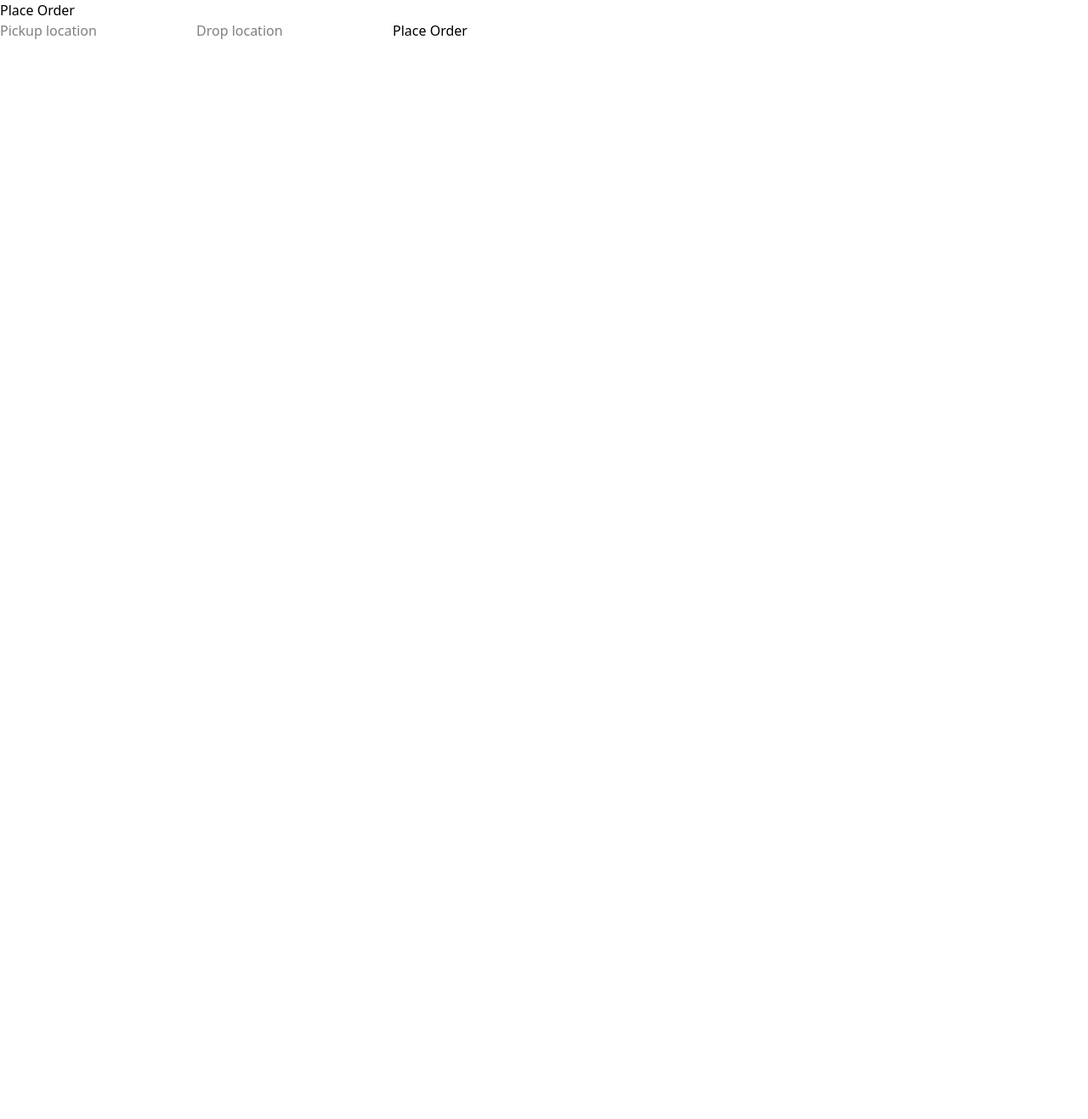
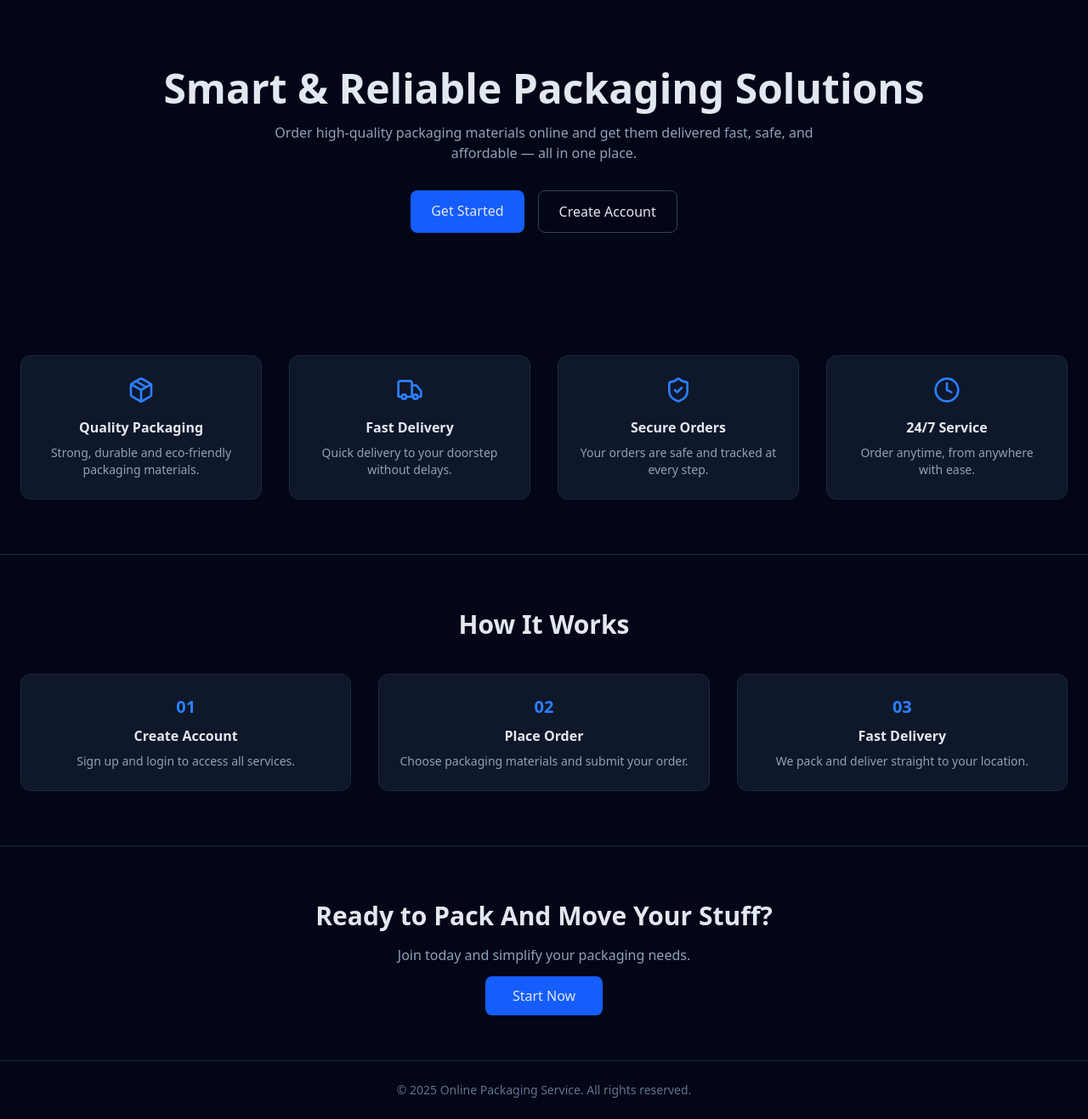
Before and after one commit to 92657/OnlinePckagingService, a React (Vite) app: page / in a window 1280 px wide. Shown: the whole page at 85% size. Before the commit the page ends 800 px from the top, so only its background shows below. Built offline with nearby package versions, Linux system fonts and the light colour scheme.

Commit message:
Home Page

```diff
--- a/src/pages/Home.jsx
+++ b/src/pages/Home.jsx
@@ -1,88 +1,126 @@
-import { useState } from "react";
-import { addDoc, collection, serverTimestamp } from "firebase/firestore";
-import { db } from "../firebase/Firebase";
+import React from "react";
+import { Link } from "react-router-dom";
+import { Package, Truck, ShieldCheck, Clock } from "lucide-react";
 
-const Placeorder = () => {
-  const [pickup, setPickup] = useState("");
-  const [drop, setDrop] = useState("");
-  const [distance, setDistance] = useState("");
-  const [loading, setLoading] = useState(false);
-  const [error, setError] = useState("");
+const Home = () => {
+  return (
+    <div className="bg-[#020617] text-slate-200 min-h-screen">
+      {/* HERO SECTION */}
+      <section className="max-w-7xl mx-auto px-6 py-20 text-center">
+        <h1 className="text-4xl md:text-5xl font-bold mb-4">
+          Smart & Reliable Packaging Solutions
+        </h1>
+        <p className="text-slate-400 max-w-2xl mx-auto mb-8">
+          Order high-quality packaging materials online and get them delivered
+          fast, safe, and affordable — all in one place.
+        </p>
 
-  const calculateDistanceAndSave = () => {
-    if (!window.google) {
-      setError("Google Maps not loaded");
-      return;
-    }
+        <div className="flex justify-center gap-4">
+          <Link
+            to="/login"
+            className="bg-blue-600 hover:bg-blue-700 px-6 py-3 rounded-lg font-medium"
+          >
+            Get Started
+          </Link>
+          <Link
+            to="/register"
+            className="border border-slate-700 hover:bg-slate-800 px-6 py-3 rounded-lg font-medium"
+          >
+            Create Account
+          </Link>
+        </div>
+      </section>
 
-    setLoading(true);
-    setError("");
+      {/* FEATURES */}
+      <section className="max-w-7xl mx-auto px-6 py-16 grid gap-8 md:grid-cols-4">
+        <Feature
+          icon={<Package size={32} />}
+          title="Quality Packaging"
+          desc="Strong, durable and eco-friendly packaging materials."
+        />
+        <Feature
+          icon={<Truck size={32} />}
+          title="Fast Delivery"
+          desc="Quick delivery to your doorstep without delays."
+        />
+        <Feature
+          icon={<ShieldCheck size={32} />}
+          title="Secure Orders"
+          desc="Your orders are safe and tracked at every step."
+        />
+        <Feature
+          icon={<Clock size={32} />}
+          title="24/7 Service"
+          desc="Order anytime, from anywhere with ease."
+        />
+      </section>
 
-    const service = new window.google.maps.DistanceMatrixService();
+      {/* HOW IT WORKS */}
+      <section className="bg-[#020617] border-t border-slate-800">
+        <div className="max-w-7xl mx-auto px-6 py-16">
+          <h2 className="text-3xl font-bold text-center mb-10">
+            How It Works
+          </h2>
 
-    service.getDistanceMatrix(
-      {
-        origins: [pickup],
-        destinations: [drop],
-        travelMode: window.google.maps.TravelMode.DRIVING,
-        unitSystem: window.google.maps.UnitSystem.METRIC,
-      },
-      async (response, status) => {
-        setLoading(false);
+          <div className="grid md:grid-cols-3 gap-8">
+            <Step
+              number="01"
+              title="Create Account"
+              desc="Sign up and login to access all services."
+            />
+            <Step
+              number="02"
+              title="Place Order"
+              desc="Choose packaging materials and submit your order."
+            />
+            <Step
+              number="03"
+              title="Fast Delivery"
+              desc="We pack and deliver straight to your location."
+            />
+          </div>
+        </div>
+      </section>
 
-        if (status !== "OK") {
-          setError("Distance calculation failed");
-          return;
-        }
+      {/* CTA */}
+      <section className="text-center py-16 border-t border-slate-800">
+        <h2 className="text-3xl font-bold mb-4">
+          Ready to Pack And Move Your Stuff?
+        </h2>
+        <p className="text-slate-400 mb-6">
+          Join today and simplify your packaging needs.
+        </p>
 
-        const element = response.rows[0].elements[0];
+        <Link
+          to="/register"
+          className="bg-blue-600 hover:bg-blue-700 px-8 py-3 rounded-lg font-medium"
+        >
+          Start Now
+        </Link>
+      </section>
 
-        if (element.status !== "OK") {
-          setError("Invalid route");
-          return;
-        }
-
-        const distanceText = element.distance.text;
-        const distanceValue = element.distance.value / 1000; // km
-
-        setDistance(distanceText);
-
-        // 🔥 Save to Firebase
-        await addDoc(collection(db, "orders"), {
-          pickup,
-          drop,
-          distanceText,
-          distanceValue,
-          createdAt: serverTimestamp(),
-        });
-      }
-    );
-  };
-
-  return (
-    <div>
-      <h2>Place Order</h2>
-
-      <input
-        placeholder="Pickup location"
-        value={pickup}
-        onChange={(e) => setPickup(e.target.value)}
-      />
-
-      <input
-        placeholder="Drop location"
-        value={drop}
-        onChange={(e) => setDrop(e.target.value)}
-      />
-
-      <button onClick={calculateDistanceAndSave} disabled={loading}>
-        {loading ? "Calculating..." : "Place Order"}
-      </button>
-
-      {distance && <p>Distance: {distance}</p>}
-      {error && <p style={{ color: "red" }}>{error}</p>}
+      {/* FOOTER */}
+      <footer className="border-t border-slate-800 py-6 text-center text-sm text-slate-500">
+        © {new Date().getFullYear()} Online Packaging Service. All rights reserved.
+      </footer>
     </div>
   );
 };
 
-export default Placeorder;
+const Feature = ({ icon, title, desc }) => (
+  <div className="bg-[#0F172A] p-6 rounded-xl border border-slate-800 text-center">
+    <div className="flex justify-center mb-4 text-blue-500">{icon}</div>
+    <h3 className="font-semibold mb-2">{title}</h3>
+    <p className="text-sm text-slate-400">{desc}</p>
+  </div>
+);
+
+const Step = ({ number, title, desc }) => (
+  <div className="bg-[#0F172A] p-6 rounded-xl border border-slate-800 text-center">
+    <div className="text-blue-500 font-bold text-xl mb-2">{number}</div>
+    <h3 className="font-semibold mb-2">{title}</h3>
+    <p className="text-sm text-slate-400">{desc}</p>
+  </div>
+);
+
+export default Home;
--- a/src/pages/user/Placeorder.jsx
+++ b/src/pages/user/Placeorder.jsx
@@ -1,52 +1,112 @@
 import React, { useState } from "react";
 import { collection, addDoc, serverTimestamp } from "firebase/firestore";
-import { db } from "../../firebase/Firebase";
+import { db, auth } from "../../firebase/Firebase";
 import { useNavigate } from "react-router-dom";
+
+/* 🚚 Truck options */
+const trucks = [
+  { id: 1, name: "Mini Truck", basePrice: 2000 },
+  { id: 2, name: "Medium Truck", basePrice: 4000 },
+  { id: 3, name: "Large Truck", basePrice: 7000 },
+];
 
 const PlaceOrder = () => {
   const navigate = useNavigate();
 
-  const [product, setProduct] = useState("");
-  const [quantity, setQuantity] = useState("");
-  const [address, setAddress] = useState("");
+  const [from, setFrom] = useState("");
+  const [to, setTo] = useState("");
+  const [distance, setDistance] = useState(null);
+  const [selectedTruck, setSelectedTruck] = useState(null);
+  const [price, setPrice] = useState(null);
+  const [loading, setLoading] = useState(false);
 
-  const products = [
-    "Small Box",
-    "Medium Box",
-    "Large Box",
-    "Bubble Wrap Pack",
-    "Tape Roll",
-    "Envelope Pack",
-  ];
+  /* 🌍 Convert place name to coordinates using OpenStreetMap */
+  const getCoords = async (place) => {
+    const res = await fetch(
+      `https://nominatim.openstreetmap.org/search?q=${encodeURIComponent(
+        place
+      )}&format=json`
+    );
+    const data = await res.json();
+    if (!data.length) throw new Error("Location not found");
+    return [parseFloat(data[0].lat), parseFloat(data[0].lon)];
+  };
 
-  const handleSubmit = async (e) => {
-    e.preventDefault();
+  /* 📏 Calculate distance using Haversine formula */
+  const calculateDistance = async () => {
+    if (!from || !to) {
+      alert("Enter both locations");
+      return;
+    }
 
-    // ✅ Correct validation
-    if (!product || !quantity || !address) {
-      alert("Please fill all fields");
+    setLoading(true);
+    try {
+      const [lat1, lon1] = await getCoords(from);
+      const [lat2, lon2] = await getCoords(to);
+
+      const toRad = (x) => (x * Math.PI) / 180;
+      const R = 6371; // km
+      const dLat = toRad(lat2 - lat1);
+      const dLon = toRad(lon2 - lon1);
+      const a =
+        Math.sin(dLat / 2) ** 2 +
+        Math.cos(toRad(lat1)) *
+          Math.cos(toRad(lat2)) *
+          Math.sin(dLon / 2) ** 2;
+      const c = 2 * Math.atan2(Math.sqrt(a), Math.sqrt(1 - a));
+      const km = (R * c).toFixed(1);
+
+      setDistance(km);
+      setSelectedTruck(null);
+      setPrice(null);
+    } catch (err) {
+      console.error(err);
+      alert(err.message);
+    } finally {
+      setLoading(false);
+    }
+  };
+
+  /* 💰 Calculate price */
+  const calculatePrice = (truck) => {
+    if (!distance) {
+      alert("Calculate distance first");
+      return;
+    }
+    const total = truck.basePrice + distance * 20; // ₹20 per km
+    setSelectedTruck(truck);
+    setPrice(total);
+  };
+
+  /* 📦 Submit order to Firebase */
+  const handleSubmit = async () => {
+    if (!auth.currentUser) {
+      alert("Login required");
+      return;
+    }
+
+    if (!from || !to || !distance || !selectedTruck) {
+      alert("Fill all fields");
       return;
     }
 
     try {
       await addDoc(collection(db, "orders"), {
-        product,
-        quantity: Number(quantity),
-        address,
+        userId: auth.currentUser.uid,
+        from,
+        to,
+        distance: Number(distance),
+        truckType: selectedTruck.name,
+        price,
         status: "pending",
         createdAt: serverTimestamp(),
       });
 
       alert("Order placed successfully!");
-
-      setProduct("");
-      setQuantity("");
-      setAddress("");
-
       navigate("/user/orders");
-    } catch (error) {
-      console.error("Error adding order:", error);
-      alert("Failed to place order.");
+    } catch (err) {
+      console.error(err);
+      alert("Failed to place order");
     }
   };
 
@@ -57,44 +117,64 @@ const PlaceOrder = () => {
           Place Moving Order
         </h2>
 
-        {/* ✅ FORM CLOSED PROPERLY */}
-        <form className="space-y-4" onSubmit={handleSubmit}>
-          <select
-            value={product}
-            onChange={(e) => setProduct(e.target.value)}
-            className="w-full bg-[#020617] border border-slate-700 rounded-md px-3 py-2 text-sm"
+        {/* Locations */}
+        <div className="grid md:grid-cols-3 gap-4 mb-4">
+          <input
+            placeholder="From location"
+            value={from}
+            onChange={(e) => setFrom(e.target.value)}
+            className="bg-[#020617] border border-slate-700 rounded px-3 py-2"
+          />
+          <input
+            placeholder="To location"
+            value={to}
+            onChange={(e) => setTo(e.target.value)}
+            className="bg-[#020617] border border-slate-700 rounded px-3 py-2"
+          />
+          <button
+            onClick={calculateDistance}
+            className="bg-blue-600 rounded hover:bg-blue-700"
           >
-            <option value="">Select Product</option>
-            {products.map((p, index) => (
-              <option key={index} value={p}>
-                {p}
-              </option>
-            ))}
-          </select>
+            {loading ? "Calculating..." : "Calculate Distance"}
+          </button>
+        </div>
 
-          <input
-            type="number"
-            placeholder="Quantity"
-            value={quantity}
-            onChange={(e) => setQuantity(e.target.value)}
-            className="w-full bg-[#020617] border border-slate-700 rounded-md px-3 py-2 text-sm"
-          />
+        {distance && (
+          <p className="text-center mb-4">
+            Distance: <b className="text-blue-400">{distance} KM</b>
+          </p>
+        )}
 
-          <textarea
-            placeholder="Delivery Address"
-            value={address}
-            onChange={(e) => setAddress(e.target.value)}
-            className="w-full bg-[#020617] border border-slate-700 rounded-md px-3 py-2 text-sm"
-          />
+        {/* Trucks */}
+        <div className="grid md:grid-cols-3 gap-4">
+          {trucks.map((truck) => (
+            <div
+              key={truck.id}
+              onClick={() => calculatePrice(truck)}
+              className={`cursor-pointer p-4 rounded border ${
+                selectedTruck?.id === truck.id
+                  ? "border-blue-500"
+                  : "border-slate-700"
+              }`}
+            >
+              <p className="text-center font-medium">{truck.name}</p>
+            </div>
+          ))}
+        </div>
 
-          {/* ✅ NO onClick HERE */}
-          <button
-            type="submit"
-            className="mt-6 w-full bg-blue-600 py-2 rounded hover:bg-blue-700"
-          >
-            Confirm Order
-          </button>
-        </form>
+        {price && (
+          <div className="mt-6 text-center">
+            <p className="text-slate-400">Estimated Price</p>
+            <h3 className="text-2xl text-blue-400 font-bold">₹ {price}</h3>
+          </div>
+        )}
+
+        <button
+          onClick={handleSubmit}
+          className="mt-6 w-full bg-blue-600 py-2 rounded hover:bg-blue-700"
+        >
+          Confirm Order
+        </button>
       </div>
     </div>
   );
```
